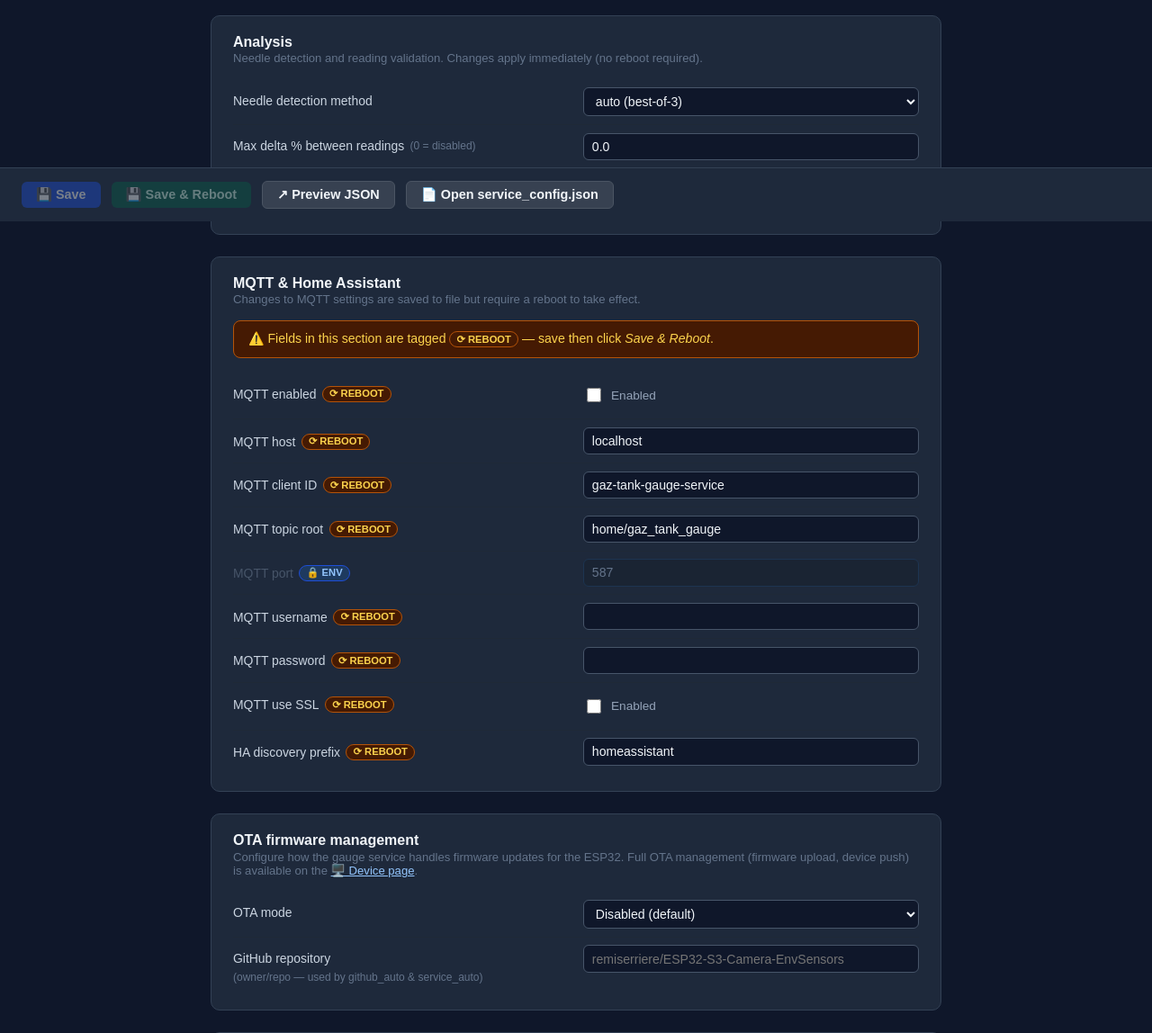
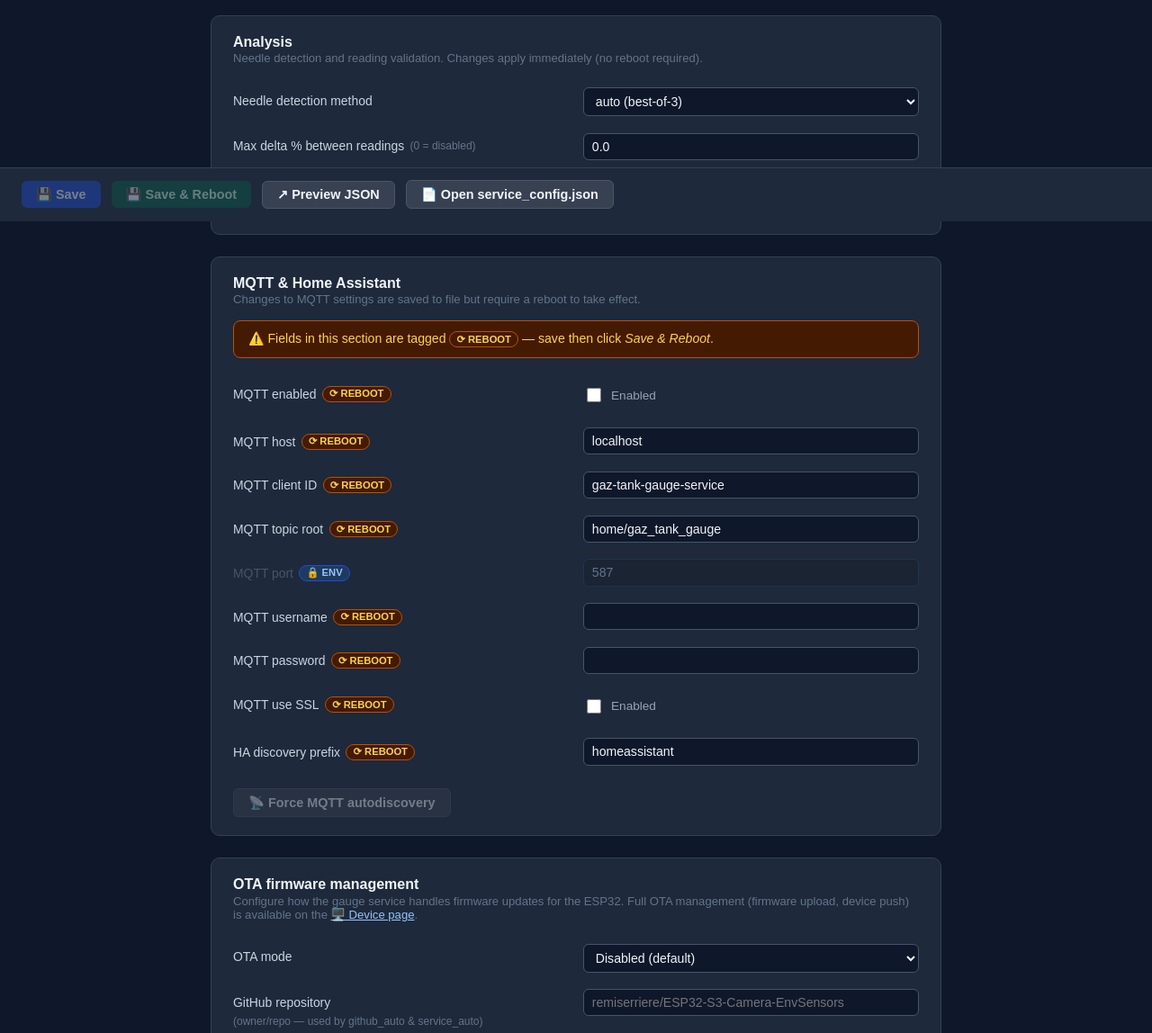
Before and after one commit to remiserriere/ESP32-S3-Camera-EnvSensors, a Flask app: page /config in a window 1280 px wide. Shown: the part 554-1702 px from the top of the page at 90% size. Run offline with Flask 3, Linux system fonts and the light colour scheme; parts of the project's set-up code (start-up, migrations or seed data) failed here and were passed over.

Commit message:
fix: MQTT publish KeyError for low_angle/high_angle/circle; add /api/mqtt/discover endpoint and Config UI button
Agent-Logs-Url: https://github.com/remiserriere/ESP32-S3-Camera-EnvSensors/sessions/d2efe7c9-f926-497a-a4f9-778145d58b96

Co-authored-by: remiserriere <31062140+remiserriere@users.noreply.github.com>

```diff
--- a/gauge-service/gauge_service/app.py
+++ b/gauge-service/gauge_service/app.py
@@ -317,6 +317,18 @@ def create_app(config: ServiceConfig | None = None) -> Flask:
             mimetype="application/json",
             headers={"Content-Disposition": "inline; filename=service_config.json"},
         )
+
+    @app.post("/api/mqtt/discover")
+    def mqtt_publish_discovery() -> Any:
+        """Force a re-publish of MQTT Home Assistant autodiscovery messages."""
+        if not service_config.mqtt_enabled:
+            return jsonify({"ok": False, "error": "MQTT is disabled"}), 400
+        try:
+            mqtt.publish_discovery()
+        except Exception as exc:
+            app.logger.warning("MQTT autodiscovery publish failed: %s", exc)
+            return jsonify({"ok": False, "error": str(exc)}), 502
+        return jsonify({"ok": True})
 
     @app.post("/api/config")
     def save_service_config() -> Any:
--- a/gauge-service/gauge_service/mqtt.py
+++ b/gauge-service/gauge_service/mqtt.py
@@ -70,9 +70,6 @@ class MqttPublisher:
             "confidence": analysis["confidence"],
             "estimated": analysis["estimated"],
             "needle_angle": analysis["needle_angle"],
-            "low_angle": analysis["low_angle"],
-            "high_angle": analysis["high_angle"],
-            "circle": analysis["circle"],
             "source": analysis["source"],
             "image_url": record["image_url"],
             "metadata": record["metadata"],
--- a/gauge-service/gauge_service/templates/config.html
+++ b/gauge-service/gauge_service/templates/config.html
@@ -377,6 +377,11 @@
                value="{{ config.home_assistant_discovery_prefix }}"
                {% if f in locked %}disabled{% endif %}>
       </div>
+
+      <div style="margin-top:1rem;">
+        <button type="button" class="btn btn-sec" onclick="forceDiscovery()" {% if not config.mqtt_enabled %}disabled title="MQTT is disabled"{% endif %}>📡 Force MQTT autodiscovery</button>
+        <span id="discovery-status" style="margin-left:.75rem;font-size:.9rem;"></span>
+      </div>
     </div>
 
     <!-- ── OTA / GitHub ── -->
@@ -537,6 +542,26 @@ async function saveConfig(andReboot) {
 }
 
 // ─────────────────────────────────────────────────────────────────────────────
+// Force MQTT autodiscovery
+// ─────────────────────────────────────────────────────────────────────────────
+async function forceDiscovery() {
+  const st = document.getElementById('discovery-status');
+  st.className = ''; st.textContent = '⏳ Publishing…';
+  try {
+    const resp = await fetch('/api/mqtt/discover', {method: 'POST'});
+    const result = await resp.json();
+    if (!resp.ok) {
+      st.className = 'err';
+      st.textContent = '❌ ' + (result.error || 'Failed');
+      return;
+    }
+    st.className = 'ok'; st.textContent = '✅ Autodiscovery published';
+  } catch (e) {
+    st.className = 'err'; st.textContent = '❌ Request failed: ' + e;
+  }
+}
+
+// ─────────────────────────────────────────────────────────────────────────────
 // Reboot (same pattern as dashboard)
 // ─────────────────────────────────────────────────────────────────────────────
 async function rebootService() {
```
Also changed, not shown: gauge-service/tests/test_app.py (+32 -0 lines).
